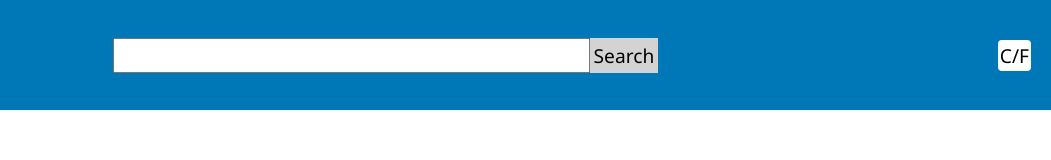
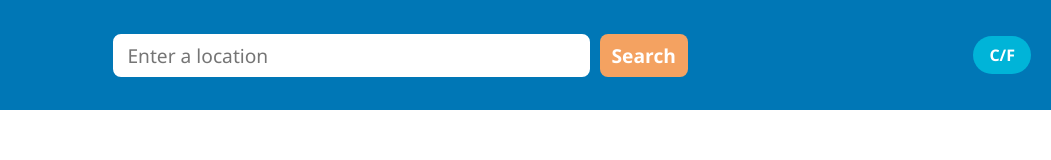
Before and after one commit to Ahmedarain111/Weather-Website, a plain HTML site: page index.html in a window 1280 px wide. Shown: the full height of the page, 229-1280 px from the left. Drawn offline with Linux system fonts and the light colour scheme; no server answers.

Commit message:
change style of search and toggle

```diff
--- a/index.html
+++ b/index.html
@@ -17,7 +17,7 @@
         </div>
 
         <div class="search">
-            <input type="text">
+            <input type="text" placeholder="Enter a location">
             <button>Search</button>
         </div>
 
--- a/styles.css
+++ b/styles.css
@@ -10,7 +10,8 @@ header {
     grid-template-columns: 1fr 3fr 1fr;
     align-items: center;
     padding: 20px;
-    background-color: #0077b6;;
+    background-color: #0077b6;
+    ;
 }
 
 .logo {
@@ -25,33 +26,70 @@ header {
     min-width: 80%;
     font-size: 1.5rem;
     display: flex;
+    gap: 10px;
 }
 
 .search input {
     min-width: 80%;
     min-height: 35px;
     font-size: 1.2rem;
+    padding: 6px 12px;
+    border: 2px solid #fff;
+    border-radius: 8px;
+    outline: none;
+    background-color: white;
+    color: #333;
+    transition: border-color 0.3s ease, box-shadow 0.3s ease;
+}
+
+.search input:focus {
+    border-color: #90e0ef;
+    box-shadow: 0 0 0 2px rgba(144, 224, 239, 0.4);
 }
 
 .search button {
     min-height: 35px;
     font-size: 1.2rem;
-    padding: 0px 4px;
-    background-color: lightgray;
+    padding: 0px 12px;
+    background-color: #f4a261;
+    color: #ffff;
+    font-weight: bold;
     border: none;
+    border-radius: 8px;
+    cursor: pointer;
+    transition: background-color 0.3s ease;
 }
+
+.search button:hover {
+    background-color: #48cae4;
+}
+
 
 .toggle-unit {
     justify-self: end;
 }
 
 .toggle-unit button {
-    font-size: 1.2rem;
-    padding: 2px;
-    border-radius: 4px;
+    padding: 8px 16px;
+    font-size: 1rem;
+    font-weight: bold;
+    background-color: #00b4d8;
+    color: white;
     border: none;
-    background-color: white;
+    border-radius: 20px;
+    /* pill-shaped button */
+    cursor: pointer;
+    transition: background-color 0.3s ease, transform 0.1s ease;
 }
+
+.toggle-unit button:hover {
+    background-color: #0077b6;
+}
+
+.toggle-unit button:active {
+    transform: scale(0.95);
+}
+
 
 .weather-container {
     display: none;
```
